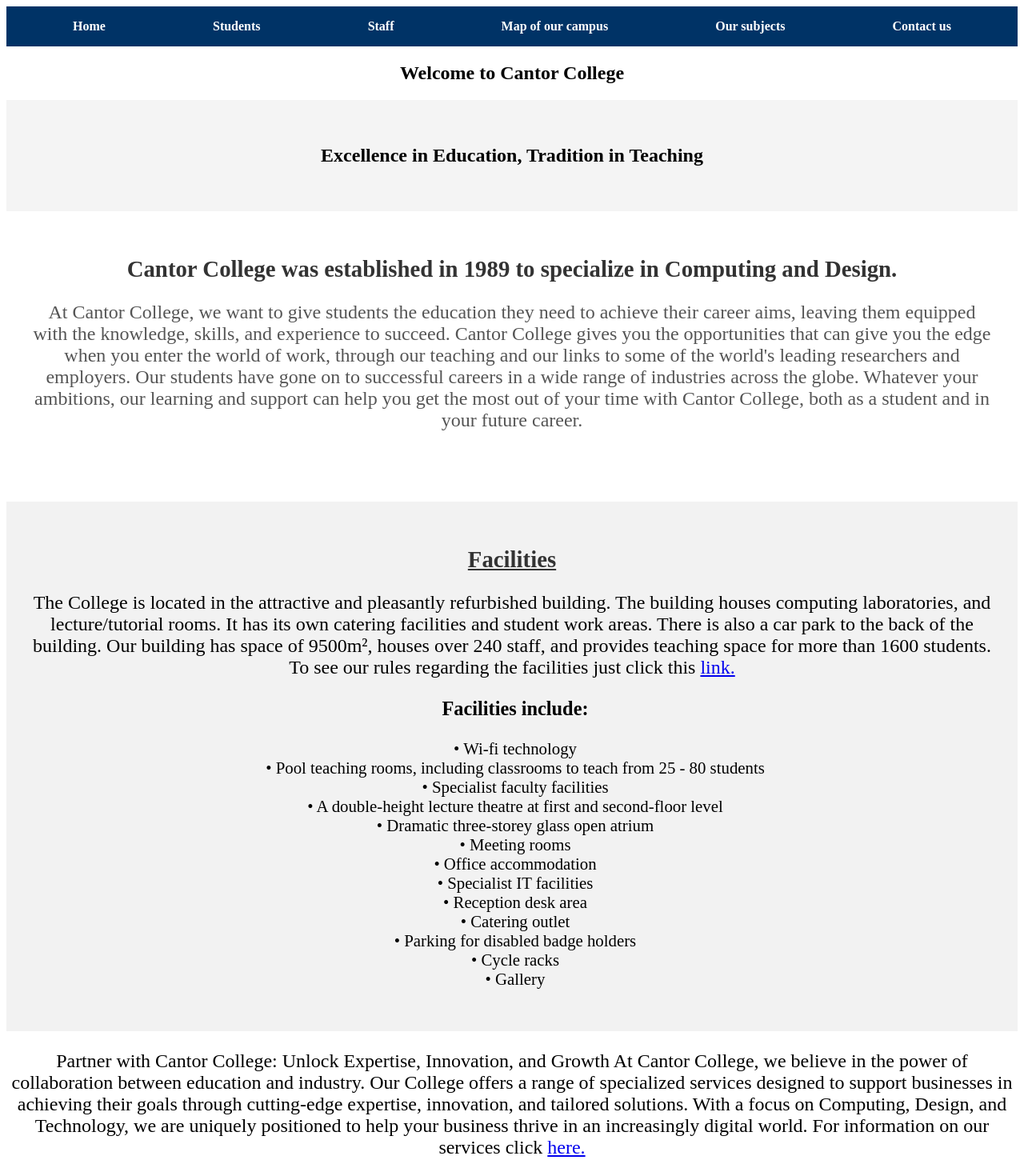
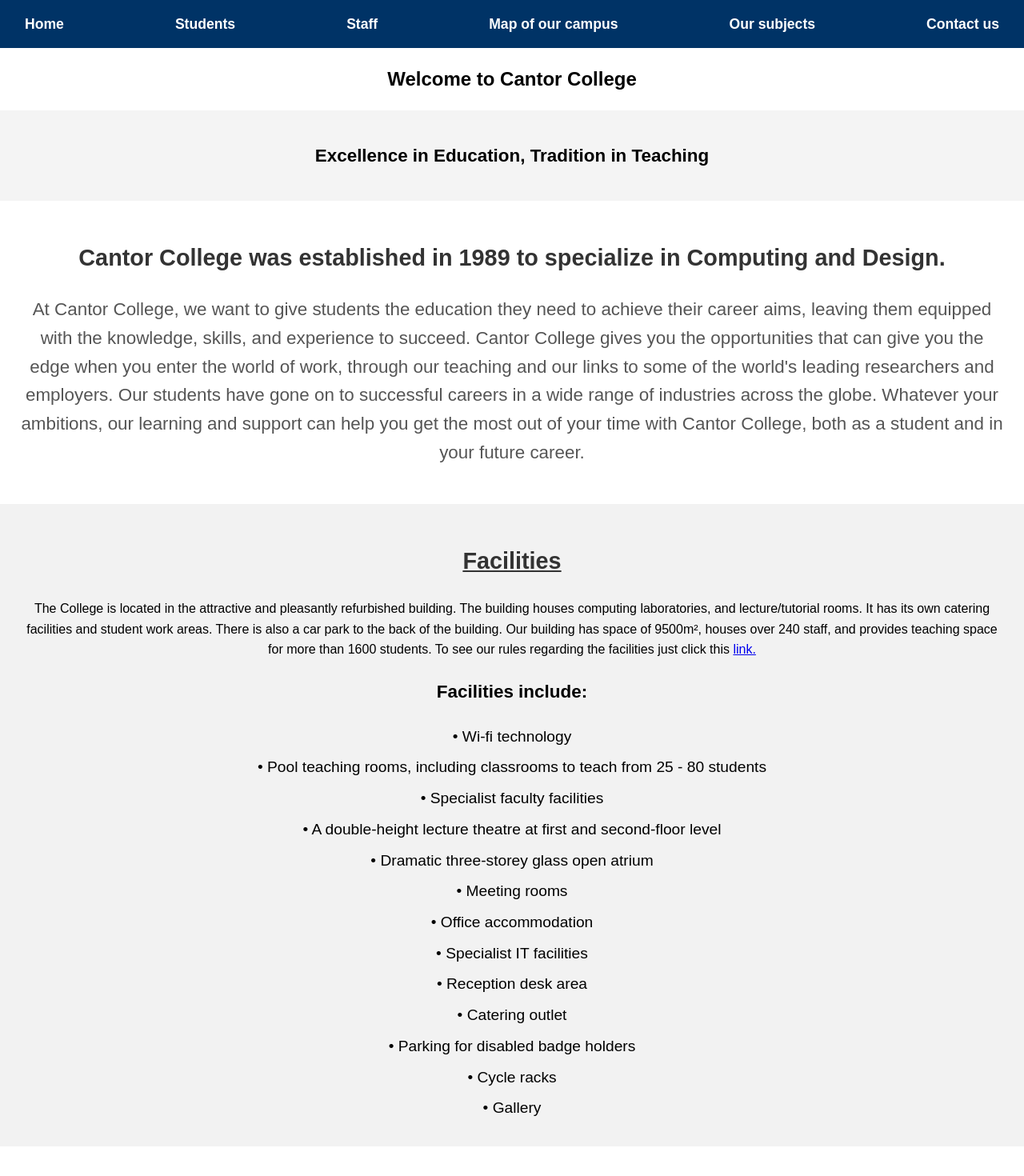
Before and after one commit to Hafeez010/Cantor-College-Assignment, a Next.js app: page / in a window 1280 px wide. Shown: the top 1470 px of the page at 80% size. Built offline with nearby package versions, Linux system fonts and the light colour scheme.

Commit message:
css cleanup

```diff
--- a/src/app/Business-information/page.js
+++ b/src/app/Business-information/page.js
@@ -1,5 +1,5 @@
-import './Businessinfo.css'
-
+import './Businessinfo.css';
+import Link from 'next/link';
 export default function BusinessInformation() {
     return (
       <div>
@@ -42,7 +42,7 @@
 
           <section className="contact-us">
             <h2>Get in Touch</h2>
-            <p>Ready to explore how Cantor College can help your business grow? Contact our Business Services team today to discuss your needs and learn more about our offerings. We look forward to working with you to achieve your business goals.</p>
+            <p>Ready to explore how Cantor College can help your business grow? Contact our Business Services team today to discuss your needs and learn more about our offerings. We look forward to working with you to achieve your business goals. View our contact details <Link href='/Contact-us'>here.</Link> </p>
           </section>
         </section>
       </div>
--- a/src/app/Components/Navbar.css
+++ b/src/app/Components/Navbar.css
@@ -2,15 +2,16 @@
   list-style: none;
   display: flex;
   justify-content: space-around;
-  padding: 0;
+  padding: 1rem;
   margin: 0;
   background-color: #003366;
-  padding: 1rem;
   flex-wrap: wrap;
 }
-.navbar-menu.hidden{
-  display:none;
+
+.navbar-menu.hidden {
+  display: none;
 }
+
 .navbar-menu li {
   margin: 0 10px;
 }
@@ -25,51 +26,80 @@
 .navbar-menu li a:hover {
   color: #0070f3;
 }
-.hamburger{
-  display:none;
+
+.hamburger {
+  display: none;
   font-size: 2.5rem;
-  color:white;
-  cursor:pointer;
-  position:absolute;
-  top:1rem;
+  color: white;
+  cursor: pointer;
+  position: absolute;
+  top: 1rem;
   right: 1rem;
 }
 
-@media (max-width: 768px){
-  .navbar-menu{
-    display:none;
+@media (min-width: 768px) {
+  .navbar-menu {
+    display: flex;
+    flex-direction: row;
+    justify-content: space-between;
+    align-items: center;
+    padding: 1rem;
+  }
+
+  .navbar-menu li {
+    margin: 0 15px;
+  }
+
+  .navbar-menu li a {
+    font-size: 1.1rem;
+  }
+
+  .hamburger {
+    display: none;
+  }
+}
+
+@media (max-width: 768px) {
+  .navbar-menu {
+    display: none;
     flex-direction: column;
     align-items: center;
     padding: 0.5rem;
-    padding-top:1.6rem;
+    padding-top: 1.6rem;
   }
-  .navbar-menu.active{
-    display:flex;
+
+  .navbar-menu.active {
+    display: flex;
   }
-  .navbar-menu li{
-    margin:10px 0 ;
+
+  .navbar-menu li {
+    margin: 10px 0;
   }
-  .navbar-menu li a{
+
+  .navbar-menu li a {
     font-size: 1.2rem;
   }
-  .hamburger{
-    display:block;
+
+  .hamburger {
+    display: block;
     position: absolute;
     top: 1.3rem;
     right: 1rem;
-    color:white;
+    color: white;
+  }
 
+  body {
+    padding-top: 0rem;
   }
-  body{
-    padding-top:0rem;
+
+  header {
+    position: relative;
   }
-  header{
-    position:relative;
-  }
-  h1{
-    margin-top:0;
+
+  h1 {
+    margin-top: 0;
     padding-top: 2rem;
-    padding-bottom:2rem;
-    color:white;
+    padding-bottom: 2rem;
+    color: white;
   }
 }
--- a/src/app/Home.css
+++ b/src/app/Home.css
@@ -1,72 +1,92 @@
+body {
+  font-family: Arial, sans-serif;
+  line-height: 1.6;
+  margin: 0;
+  padding: 0;
+  box-sizing: border-box;
+}
+
 .welcome {
   padding: 1rem;
   text-align: center;
-    background-color: #e1e1e1;
-}
-.AboutUs{
-    padding: 2rem;
-    text-align: center;
-
-}
-.Facilities{
-    text-align: center;
-    font-size: 1.5rem;
-    }
-.Facilities h2{
-    text-decoration: underline;
-}
-
-.Facilities-list h3{
-    font-size: 1.5rem;
-text-decoration: underline;
-}
-.welcome {
   background-color: #f4f4f4;
-    text-align: center;
-    padding: 2rem;
 }
 
 .welcome p {
-    font-size: 1.5rem;
+  font-size: 1.2rem;
   font-weight: bold;
 }
 
 .AboutUs {
-    padding: 2rem;
+  padding: 1.5rem;
   background-color: #fff;
-    margin-bottom: 2rem;
+  text-align: center;
+}
+
+.AboutUs h1 {
+  font-size: 1.5rem;
+  color: #333;
+}
+
+.AboutUs p {
+  font-size: 1.2rem;
+  color: #555;
+}
+
+.Facilities {
+  padding: 1.5rem;
+  background-color: #f2f2f2;
+  text-align: center;
+}
+
+.Facilities h2 {
+  font-size: 1.5rem;
+  color: #333;
+  text-decoration: underline;
+}
+
+.Facilities ul {
+  list-style-type: disc;
+  margin: 0 auto;
+  padding: 0;
+  font-size: 1rem;
+  background-color: #f2f2f2;
+}
+
+.Facilities li {
+  list-style-type: none;
+  margin: 0.5rem 0;
+}
+
+.Business-info {
+  text-align: center;
+  padding: 1.5rem;
+  font-size: 1.2rem;
+}
+
+
+@media (min-width: 768px) {
+  .welcome p {
+      font-size: 1.4rem;
   }
 
   .AboutUs h1 {
       font-size: 1.8rem;
-    color: #333;
   }
 
   .AboutUs p {
-    font-size: 1.5rem;
-    color: #555;
-  }
-
-  .Facilities {
-    padding: 2rem;
-    background-color: #f2f2f2;
+      font-size: 1.4rem;
   }
 
   .Facilities h2 {
       font-size: 1.8rem;
-    color: #333;
   }
-  .Facilities li{
-    text-align: center;
-    list-style-type: none;
-    padding-right: 2rem;
+
+  .Facilities ul {
+      font-size: 1.2rem;
   }
-  .Facilities ul {
-    list-style-type: disc;
+
+  .Business-info {
       font-size: 1.3rem;
-    background-color: #f2f2f2;;
   }
- .Business-info{
-  text-align: center;
-  font-size: 1.5rem;
 }
--- a/src/app/Our-Subjects/subjects.css
+++ b/src/app/Our-Subjects/subjects.css
@@ -13,8 +13,6 @@
   padding: 1rem;
   flex-wrap: wrap;
 }
-
-
 .Computing-Courses {
   flex: 1;
   padding: 1.5rem;
--- a/src/app/layout.css
+++ b/src/app/layout.css
@@ -5,14 +5,12 @@
     padding: 8px;
     margin-top: 0px;
 }
-.Cantor-College-Welcome h1{
+
+.Cantor-College-Welcome h1 {
     text-align: center;
+    background-color: #003366;
 }
-@media (max-width:768px){
-   .Cantor-College-Welcome h1{
-    background-color:#003366;
-    }
-}
+
 .cantor-college-logo {
     width: 150px;
     height: 150px;
@@ -20,5 +18,12 @@
     background-repeat: no-repeat;
     background-size: contain;
     background-position: center;
-    filter:grayscale(100)
-  }
+    filter: grayscale(100%);
+}
+
+
+@media (min-width: 768px) {
+    .Cantor-College-Welcome h1 {
+        background-color: transparent;
+    }
+}
```
Also changed, not shown: src/app/Business-information/Businessinfo.css (+30 -6 lines), src/app/Contact-us/Contactus.css (+32 -2 lines), src/app/campus-map/CampusMap.css (+26 -6 lines), src/app/facilityrules/facilityrules.css (+6 -5 lines), src/app/staff/staff.css (+18 -1 lines), src/app/students/students.css (+26 -4 lines). Lines whose indentation alone changed are shown as unchanged.
